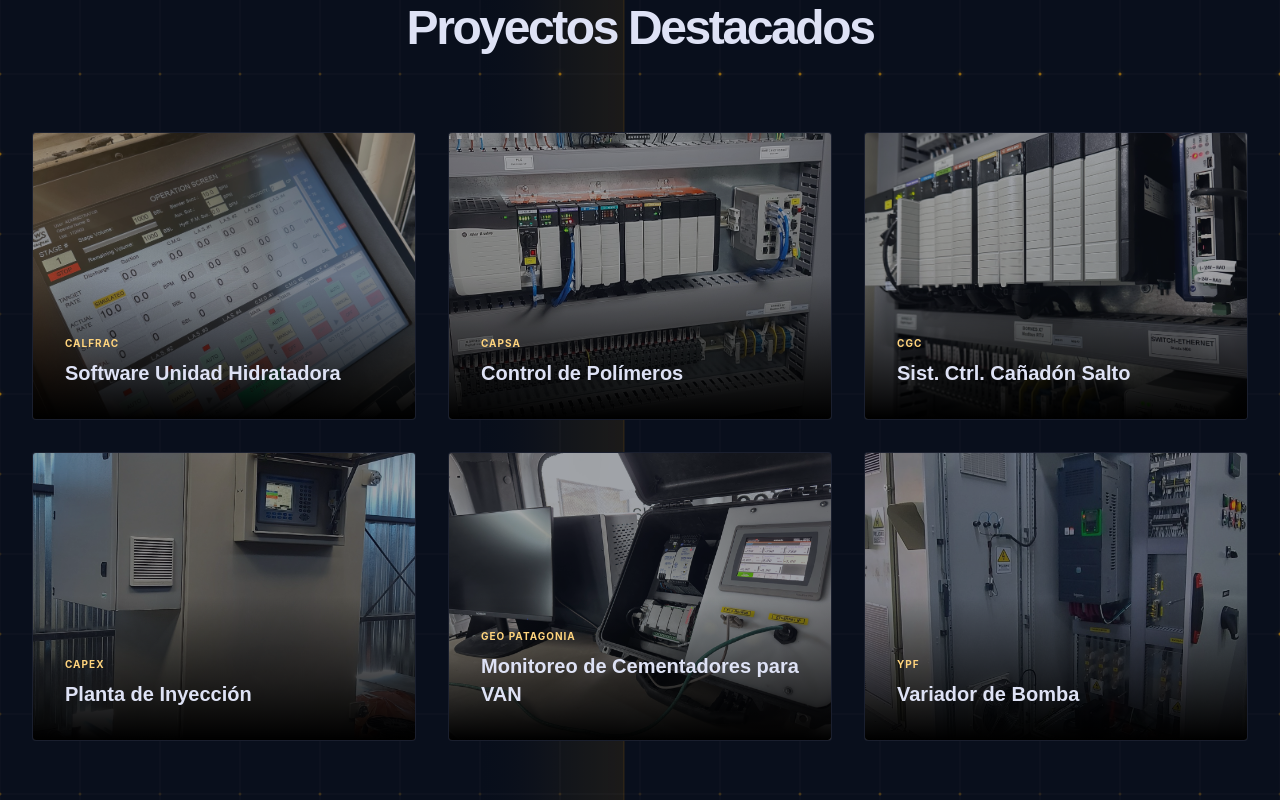
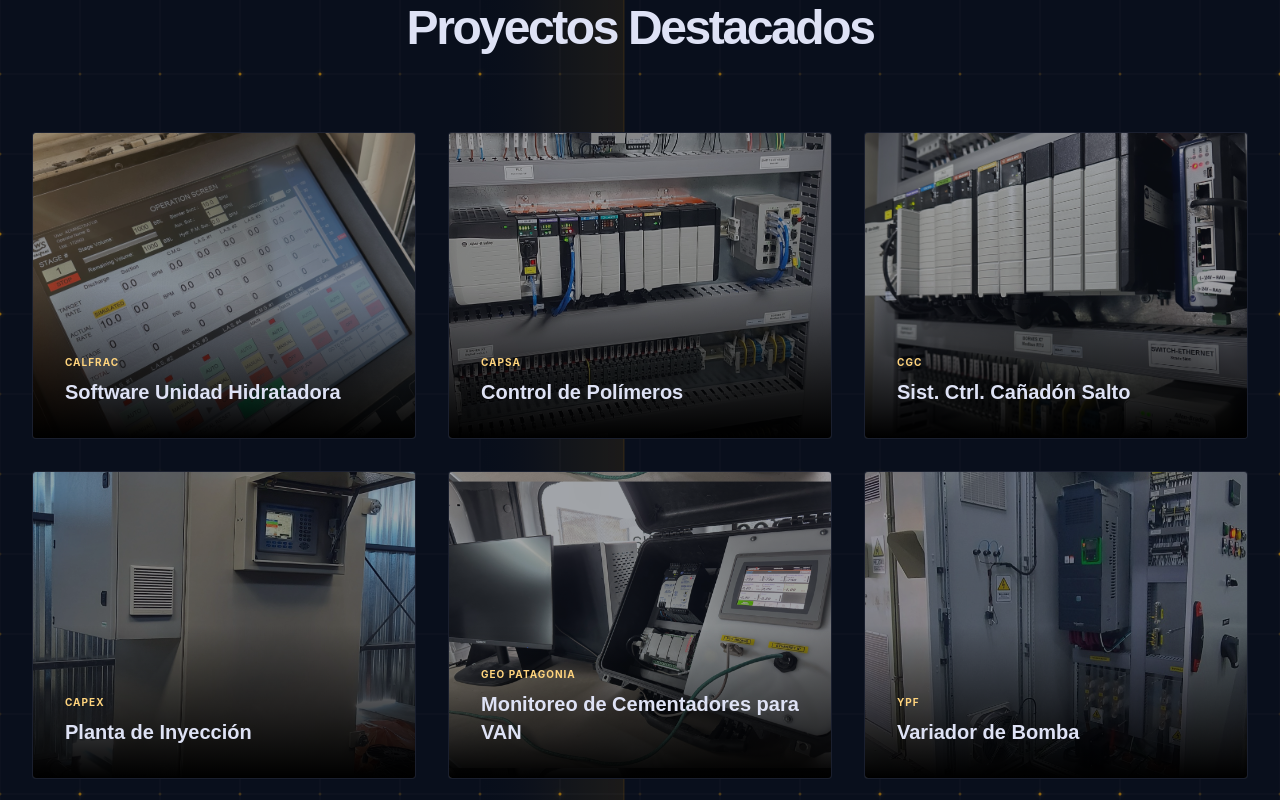
Before and after one commit to RamiroSG245/Pagina-Web-Atlas, a React (Vite) app: page / in a window 1280 px wide. Shown: the part 2220-3020 px from the top of the page. Built offline with nearby package versions, Linux system fonts and the light colour scheme.

Commit message:
polish: emoji candado en Contacto y zoom configurable en tarjetas de Proyectos

```diff
--- a/src/components/sections/ContactSection.tsx
+++ b/src/components/sections/ContactSection.tsx
@@ -246,7 +246,7 @@ export default function ContactSection() {
                   {isSubmitting ? 'Enviando...' : 'Comenzar Proyecto'}
                 </button>
                 <p className="flex items-center justify-center gap-1.5 text-[10px] text-on-surface-variant/60 mt-3">
-                  <span className="material-symbols-outlined text-sm leading-none">lock</span>
+                  <span>🔒</span>
                   Tus datos están protegidos. Nos pondremos en contacto en menos de 24 horas.
                 </p>
               </form>
--- a/src/components/sections/ProjectsSection.tsx
+++ b/src/components/sections/ProjectsSection.tsx
@@ -66,14 +66,16 @@ export default function ProjectsSection() {
               variants={fadeUp}
               className="group relative bg-surface-container-low overflow-hidden rounded-lg border border-outline-variant/10"
             >
-              <div className="aspect-[4/3] overflow-hidden">
-                <img
-                  src={project.image}
-                  alt={project.alt}
-                  loading="lazy"
-                  width="600"
-                  height="450"
-                  className="w-full h-full object-cover group-hover:scale-105 transition-transform duration-700 opacity-60"
+              <div className="aspect-[4/3.2] overflow-hidden">
+                <div
+                  role="img"
+                  aria-label={project.alt}
+                  className="w-full h-full transition-[background-size] duration-700 opacity-60 group-hover:[background-size:115%]"
+                  style={{
+                    backgroundImage: `url(${project.image})`,
+                    backgroundSize: '100%',
+                    backgroundPosition: 'center',
+                  }}
                 />
               </div>
               <div className="absolute inset-0 bg-gradient-to-t from-black via-transparent to-transparent" />
```
